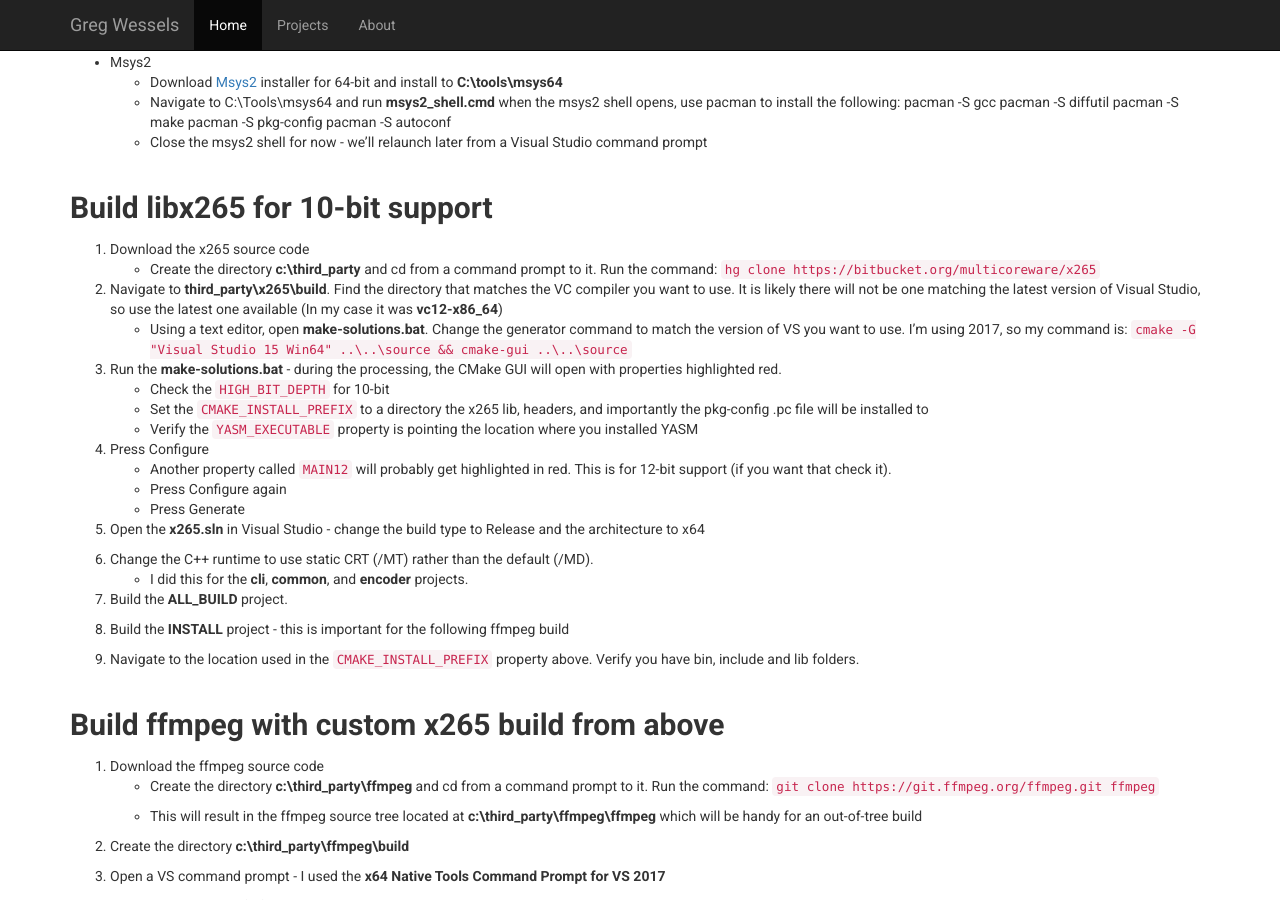
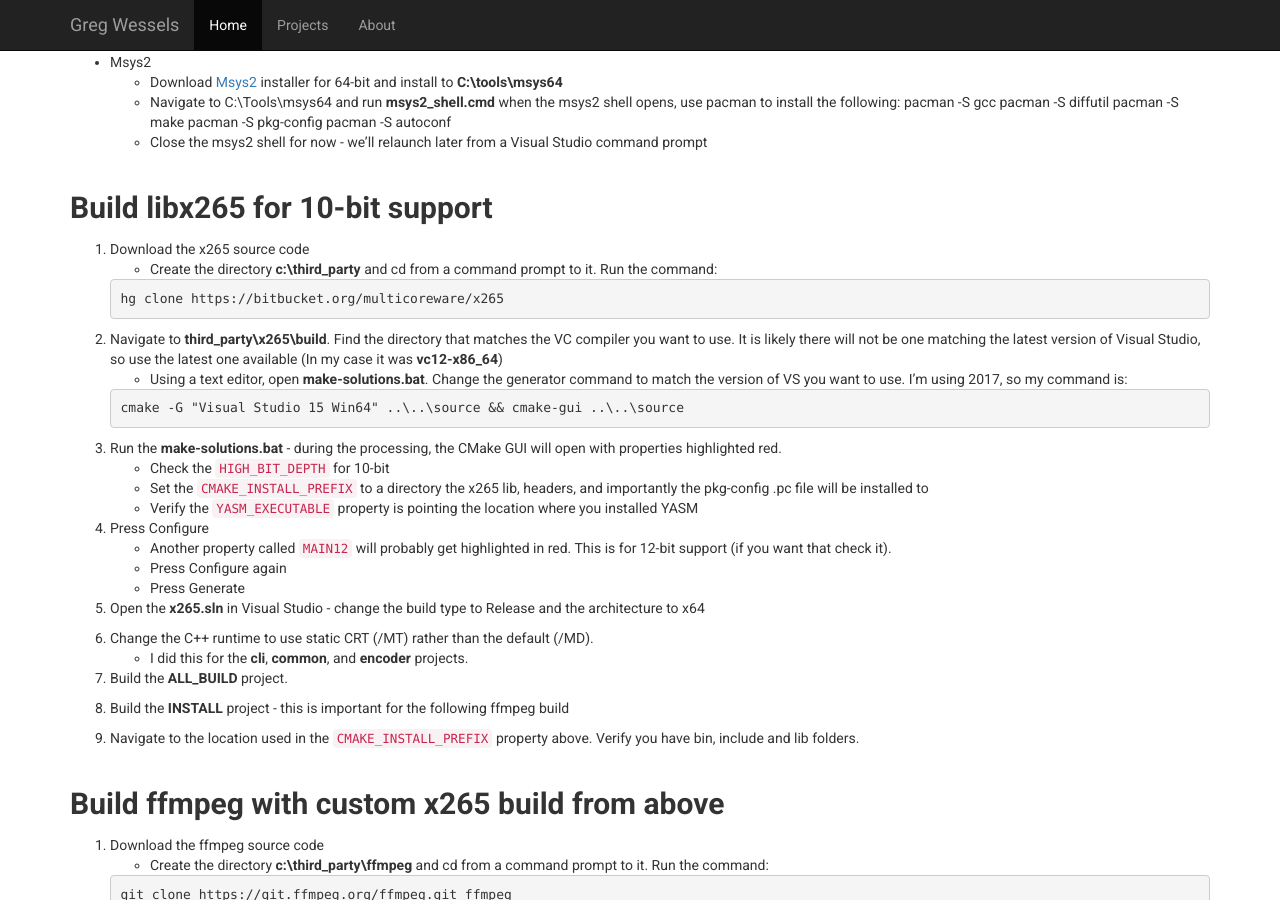
Before and after one commit to wesselsga/wesselsga.github.io, a Jekyll site: the page built from _posts/2017-10-27-ffmpeg-x265.md, in a window 1280 px wide and 900 px high, scrolled down 611 px. Built offline with Jekyll 4.4.1, drawn with Linux system fonts in a browser that asks for light colours.

Commit message:
Update 2017-10-27-ffmpeg-x265.md

````diff
--- a/_posts/2017-10-27-ffmpeg-x265.md
+++ b/_posts/2017-10-27-ffmpeg-x265.md
@@ -45,11 +45,17 @@
 
 1. Download the x265 source code
    * Create the directory **c:\third_party** and cd from a command prompt to it.  Run the command:
-   ```hg clone https://bitbucket.org/multicoreware/x265```
+
+   ```Batchfile
+   hg clone https://bitbucket.org/multicoreware/x265
+   ```
 
 2. Navigate to **third_party\x265\build**. Find the directory that matches the VC compiler you want to use. It is likely there will not be one matching the latest version of Visual Studio, so use the latest one available (In my case it was **vc12-x86_64**)
    * Using a text editor, open **make-solutions.bat**.  Change the generator command to match the version of VS you want to use.  I'm using 2017, so my command is:
-   ```cmake -G "Visual Studio 15 Win64" ..\..\source && cmake-gui ..\..\source```
+
+   ```Batchfile
+   cmake -G "Visual Studio 15 Win64" ..\..\source && cmake-gui ..\..\source
+   ```
 
 3. Run the **make-solutions.bat** - during the processing, the CMake GUI will open with properties highlighted red.
    * Check the `HIGH_BIT_DEPTH` for 10-bit
@@ -77,7 +83,10 @@
 
 1. Download the ffmpeg source code
    * Create the directory **c:\third_party\ffmpeg** and cd from a command prompt to it.  Run the command:
-   ```git clone https://git.ffmpeg.org/ffmpeg.git ffmpeg```
+
+   ```Batchfile
+   git clone https://git.ffmpeg.org/ffmpeg.git ffmpeg
+   ```
 
    * This will result in the ffmpeg source tree located at **c:\third_party\ffmpeg\ffmpeg** which will be handy for an out-of-tree build
 
@@ -91,7 +100,9 @@
 
 6. Verify our x265 build with pkg-config
 
-   ```pkg-config --exists --print-errors x265```
+   ```Batchfile
+   pkg-config --exists --print-errors x265
+   ```
 
    * This should fail with an error similar to the following, since we haven't told pkg-config where our x265 is.
 
@@ -103,17 +114,24 @@
   ```
 
   * Add the x265.pc install location to the `PKG_CONFIG_PATH` variable
-  ```PKG_CONFIG_PATH=$PKG_CONFIG_PATH:/c/x265/lib/pkgconfig```
+  ```Batchfile
+  PKG_CONFIG_PATH=$PKG_CONFIG_PATH:/c/x265/lib/pkgconfig
+  ```
 
   * Run the verify command again - you should get no error messages
-  ```pkg-config --exists --print-errors x265```
+  ```Batchfile
+  pkg-config --exists --print-errors x265
+  ```
 
   6. Configure ffmpeg for a build.
 
-  ```cd /c/third_party/ffmpeg/ffbuild/```
+  ```Batchfile
+  cd /c/third_party/ffmpeg/ffbuild/
+  ```
 
   * There are a plethora of options to build ffmpeg - I'm doing the bare minimum to get a ffmpeg build that can encode 10-bit x265:
-  ```../ffmpeg/configure --toolchain=msvc prefix="win-build" \
+  ```Batchfile
+  ../ffmpeg/configure --toolchain=msvc prefix="win-build" \
   --pkg-config-flags="--static" \
   --disable-shared \
   --enable-libx265 \
@@ -122,13 +140,15 @@
 
   * If you're following this far, the above command should fail :(
 
-  ```ERROR: x265 not found using pkg-config```
+  ```Batchfile
+  ERROR: x265 not found using pkg-config
+  ```
 
   We already verified that pkg_config could locate our x265 above, but the ffmpeg configure script is still complaining  ...
 
   * Open the **c:\third_party\ffmpeg\ffbuild\ffbuild\ffbuild\config.log** and scroll to the bottom.  You should see an error something like:
 
-  ```
+  ```Batchfile
   LINK : fatal error LNK1181: cannot open input file 'x265.lib'
   ERROR: x265 not found using pkg-config
   ```
@@ -139,7 +159,7 @@
 
   7.  Build and install ffmpeg
 
-  ```
+  ```Batchfile
   make
   make install
   ```
@@ -151,12 +171,12 @@
 
   1.  Create a test clip with something like:
 
-  ```
+  ```Batchfile
   ffmpeg -i "input.mkv" -c:v libx265 -preset slow -crf 18 -pix_fmt yuv420p10le -c:a copy -y output_10bit.mkv
   ```
 
   2.  Verify the video stream is 10-bit
 
-  ```
+  ```Batchfile
   ffmpeg -i "output_10bit.mkv"
   ```
````
